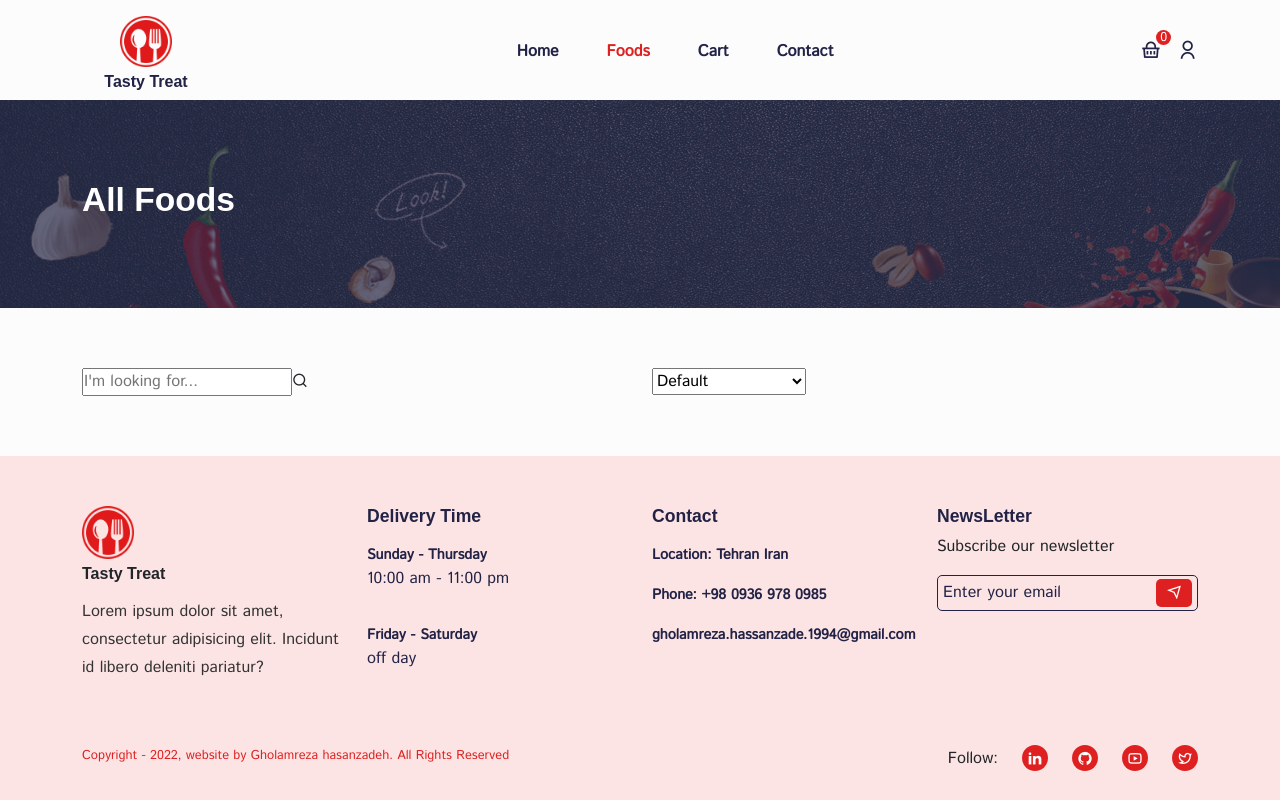
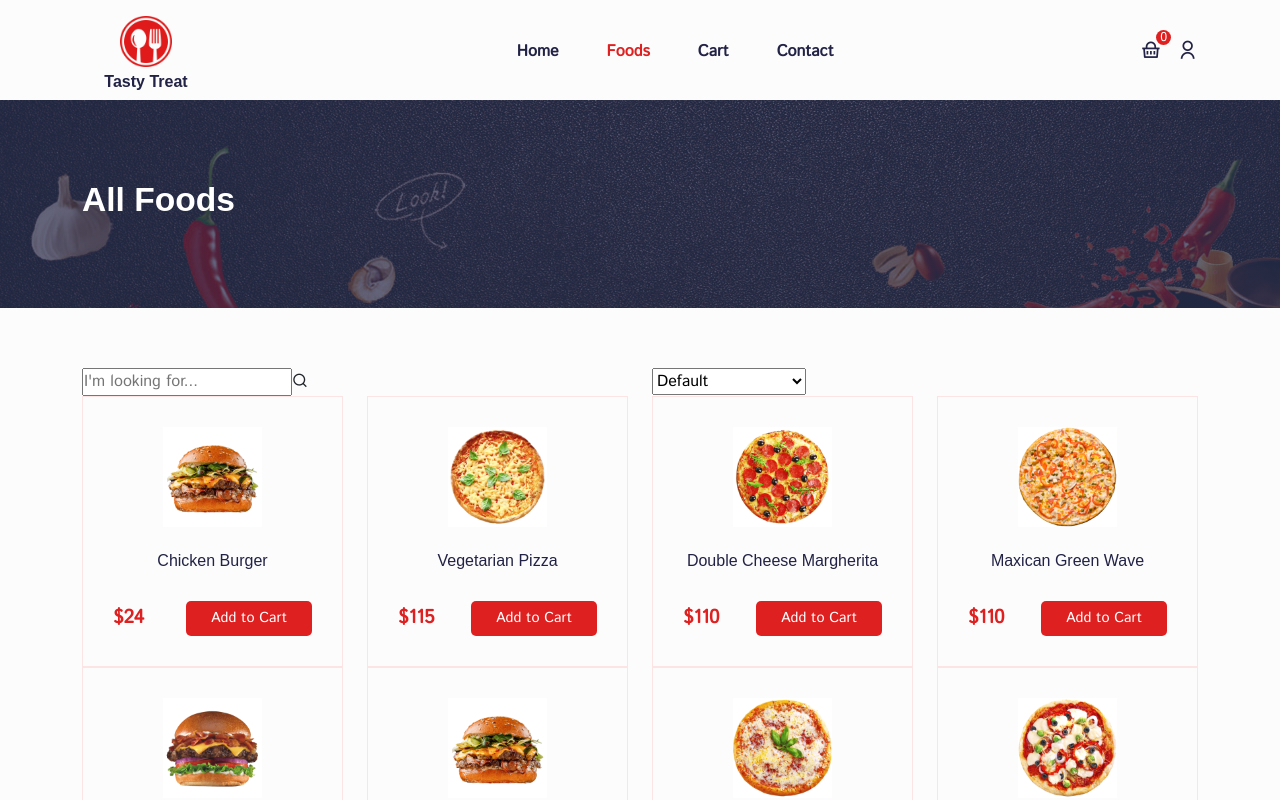
Before and after one commit to gholamreza-hasnzade/Reactjs-food-App-redux-toolkit, a React (Create React App) app: page /foods in a window 1280 px wide. Shown: the top 800 px of the page. Built offline with nearby package versions, Linux system fonts and the light colour scheme; a web font is replaced by a local one.

Commit message:
show all foods

```diff
--- a/src/pages/allFoods/AllFoods.jsx
+++ b/src/pages/allFoods/AllFoods.jsx
@@ -2,7 +2,11 @@ import React from "react";
 import { Container, Row, Col } from "reactstrap";
 
 import Helmet from "../../components/helmet/Helmet";
-import { CommonSection } from "../../components/UI";
+import { CommonSection, ProductCard } from "../../components/UI";
+
+import products from "../../assets/fake-data/products";
+
+import "./all-foods.css";
 
 const AllFoods = () => {
   return (
@@ -31,6 +35,12 @@ const AllFoods = () => {
                 </select>
               </div>
             </Col>
+
+            {products.map((item) => (
+              <Col lg="3" md="4" sm="6" xs="6">
+                <ProductCard key={item.id} item={item} />
+              </Col>
+            ))}
           </Row>
         </Container>
       </section>
```
Also changed, not shown: src/pages/allFoods/all-foods.css (added).
